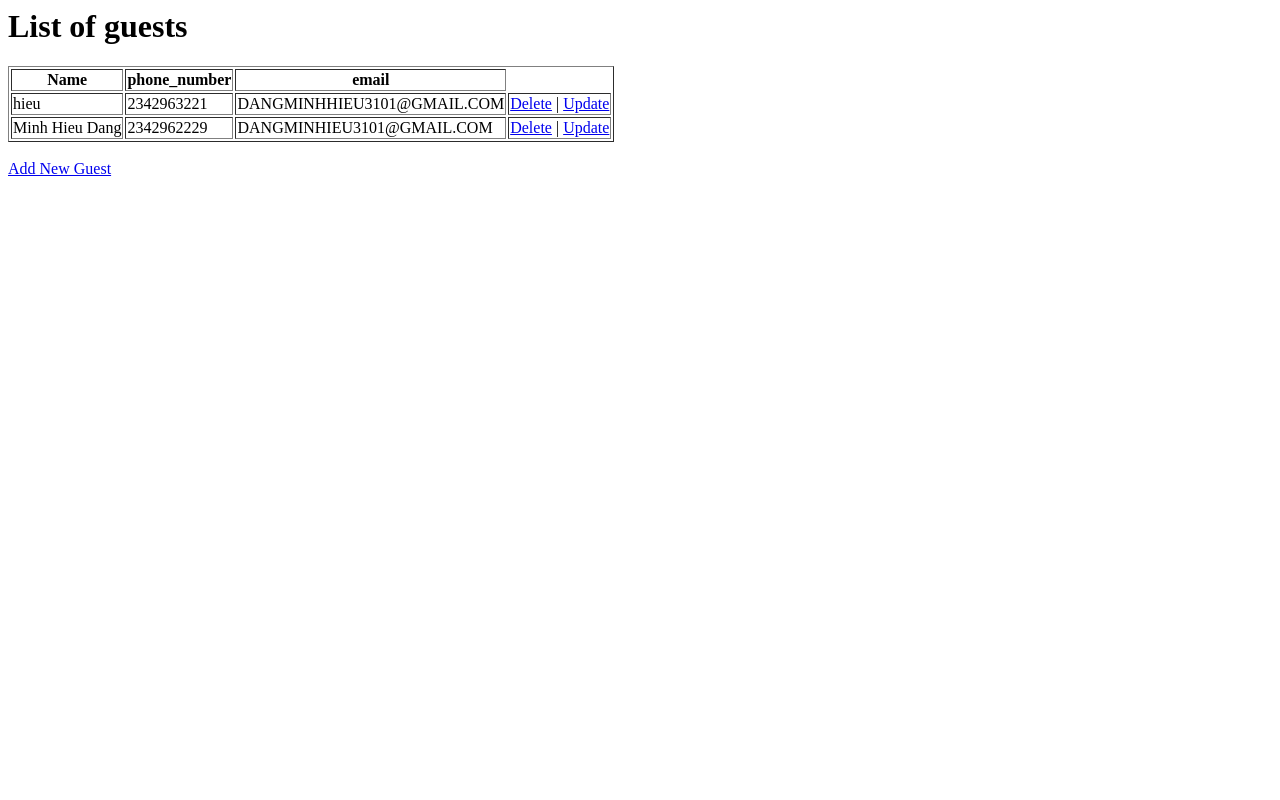
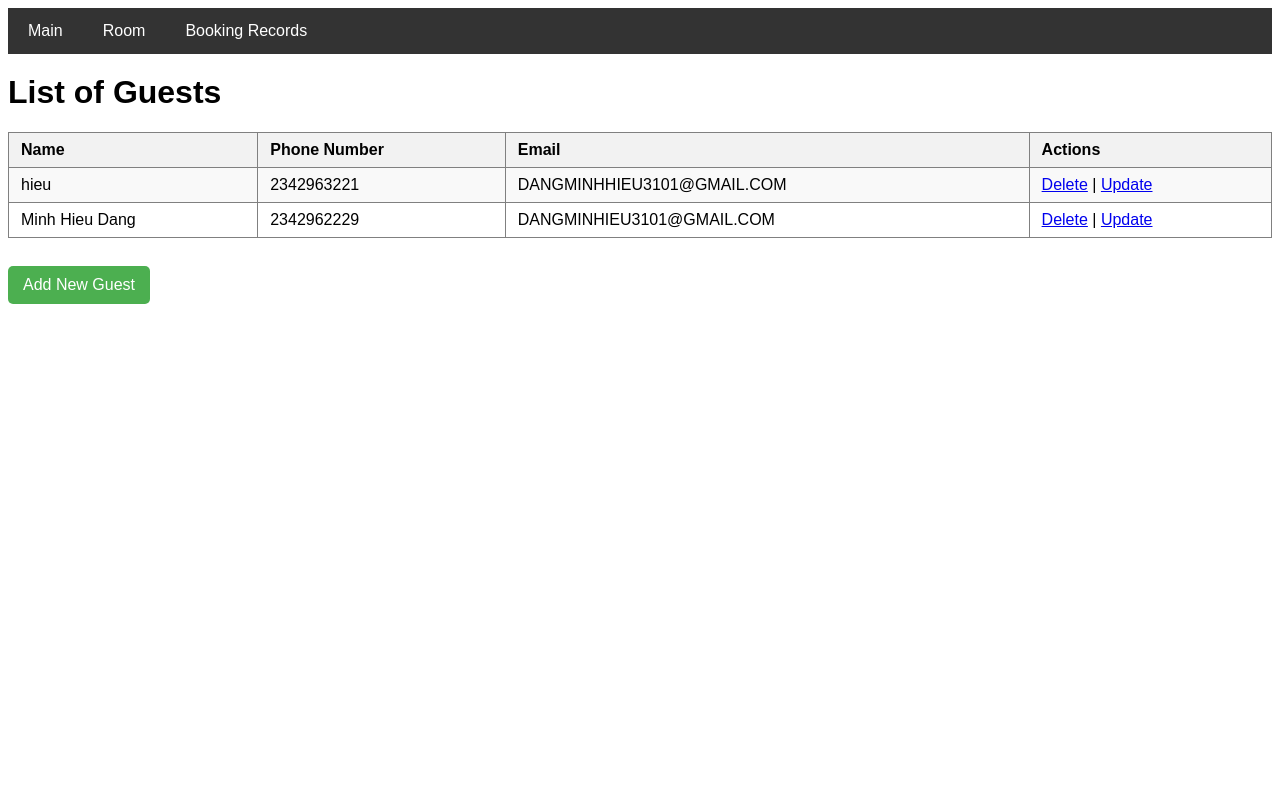
Before and after one commit to minhhieu3101/final_project_db_class, a Flask app: page / in a window 1280 px wide. Run offline with Flask 3, Linux system fonts and the light colour scheme; data comes from the database, SQL or seed files in the repository.

Commit message:
update10

```diff
--- a/templates/guest_list.html
+++ b/templates/guest_list.html
@@ -1,14 +1,78 @@
+<!DOCTYPE html>
 <html>
 <head>
-    <title>List of guests</title>
+    <title>Guest List</title>
+    <style>
+        body {
+            font-family: Arial, sans-serif;
+        }
+        .navbar {
+            background-color: #333;
+            overflow: hidden;
+        }
+        .navbar a {
+            float: left;
+            display: block;
+            color: white;
+            text-align: center;
+            padding: 14px 20px;
+            text-decoration: none;
+        }
+        .navbar a:hover {
+            background-color: #ddd;
+            color: black;
+        }
+        h1 {
+            margin-top: 20px;
+        }
+        table {
+            margin-top: 20px;
+            width: 100%;
+            border-collapse: collapse;
+        }
+        th, td {
+            padding: 8px 12px;
+            text-align: left;
+        }
+        th {
+            background-color: #f2f2f2;
+        }
+        tr:nth-child(even) {
+            background-color: #f9f9f9;
+        }
+        tr:hover {
+            background-color: #f1f1f1;
+        }
+        a.button {
+            display: inline-block;
+            margin-top: 10px;
+            padding: 10px 15px;
+            background-color: #4CAF50;
+            color: white;
+            text-decoration: none;
+            border-radius: 5px;
+        }
+        a.button:hover {
+            background-color: #45a049;
+        }
+    </style>
 </head>
 <body>
-    <h1>List of guests</h1>
+    <!-- Navbar -->
+    <div class="navbar">
+        <a href="/">Main</a>
+        <a href="/room_list">Room</a>
+        <a href="/guest_room_list">Booking Records</a>
+    </div>
+
+    <!-- Main Content -->
+    <h1>List of Guests</h1>
     <table border="1">
         <tr>
             <th>Name</th>
-            <th>phone_number</th>
-            <th>email</th>
+            <th>Phone Number</th>
+            <th>Email</th>
+            <th>Actions</th>
         </tr>
         {% for guest in guests %}
         <tr>
@@ -23,6 +87,6 @@
         {% endfor %}
     </table>
     <br>
-    <a href="/create_guest">Add New Guest</a>
+    <a href="/create_guest" class="button">Add New Guest</a>
 </body>
 </html>
```
Also changed, not shown: templates/guest_room_list.html (+69 -8 lines), templates/room_list.html (+51 -31 lines).
